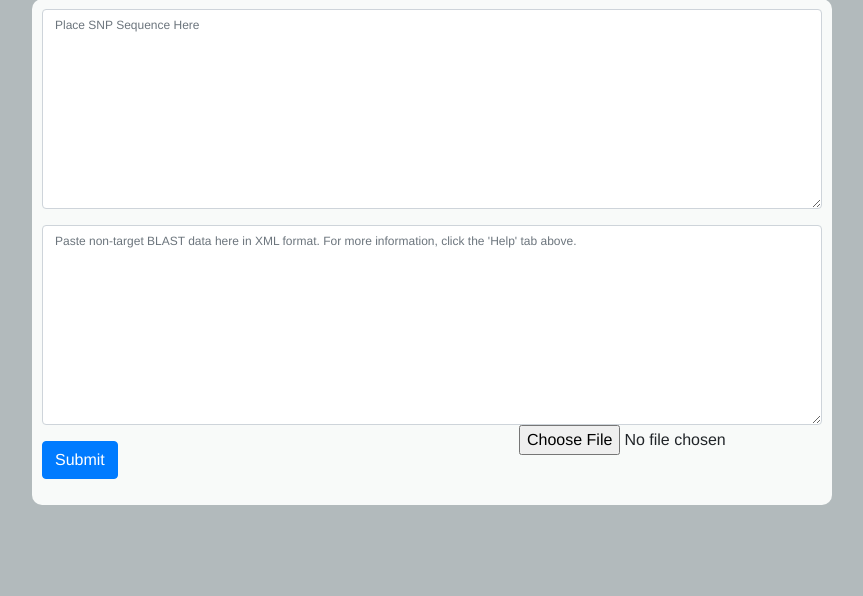
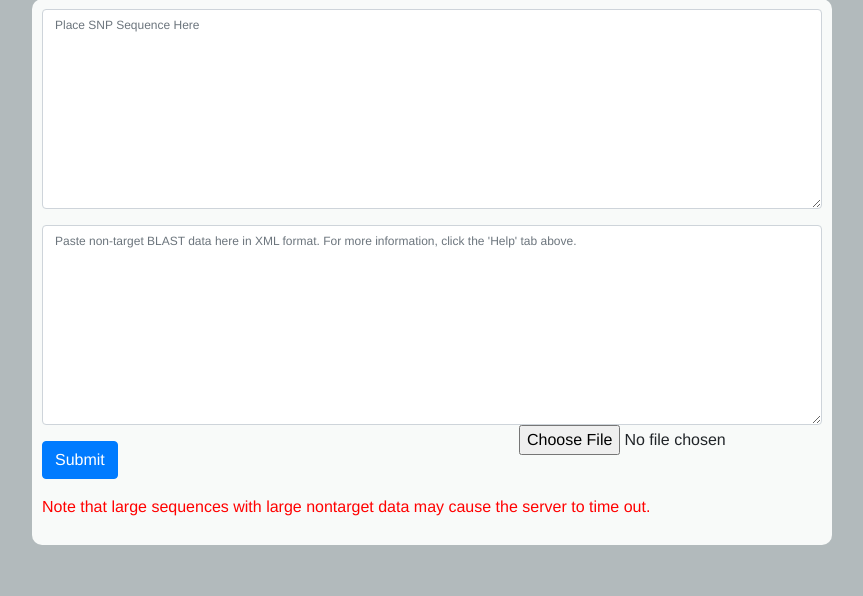
Before and after one commit to kalebburnham/USDAARS-primerlibweb, a Flask app: page /starp in a window 1280 px wide. Shown: the part 141-737 px from the top of the page, without its empty margins (208-1071 px from the left). Run offline with Flask 2, Linux system fonts and the light colour scheme; some libraries are stand-ins or nearby versions.

Commit message:
Add warning message about server time out.

```diff
--- a/primerlibweb/templates/starp.html
+++ b/primerlibweb/templates/starp.html
@@ -99,6 +99,7 @@
           </ul>
         {% endif %}
         <p>{{ form.submit(class="btn btn-primary") }}</p>
+        <p style="color: red;">Note that large sequences with large nontarget data may cause the server to time out.</p>
       </form>
 
     </div>
```
